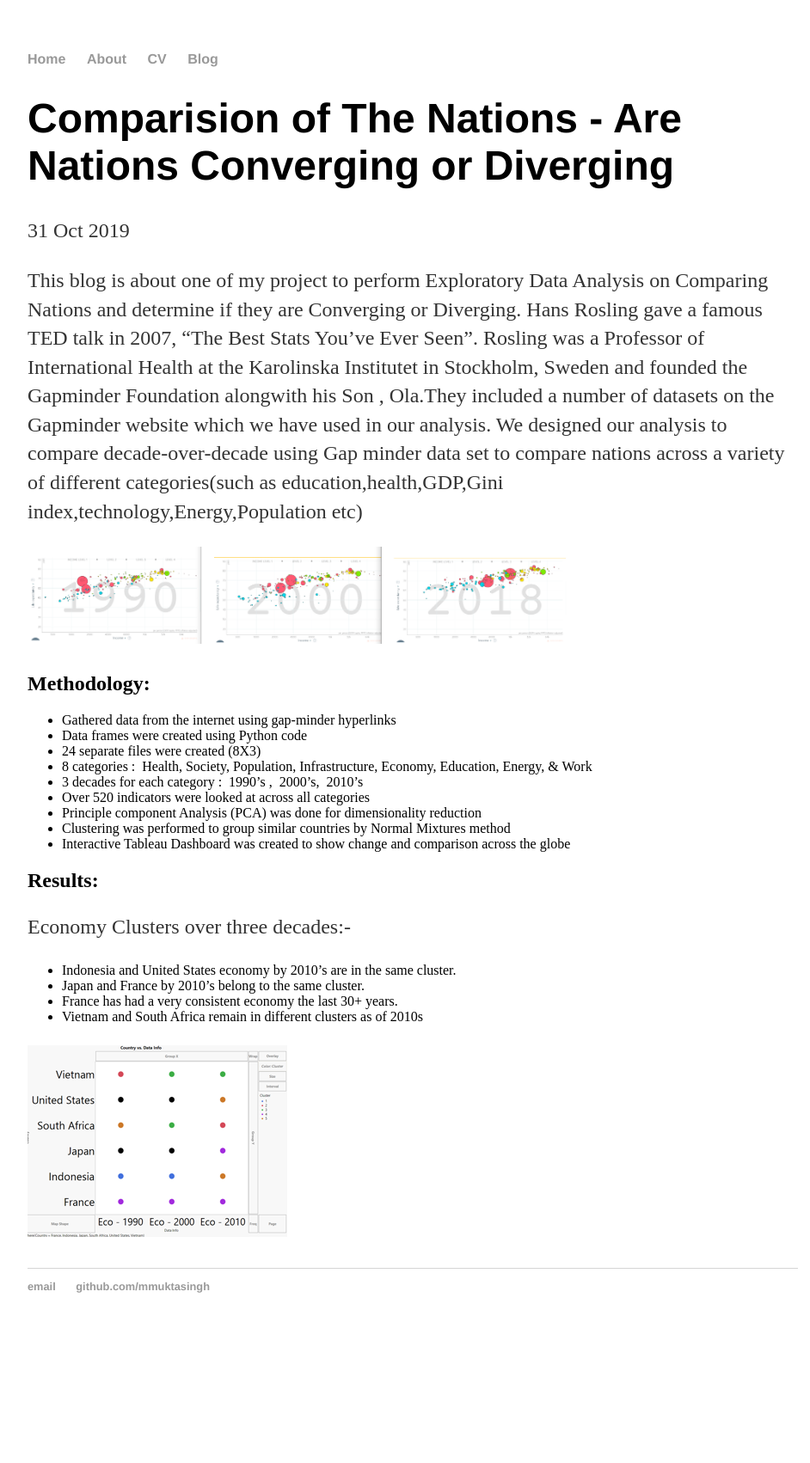
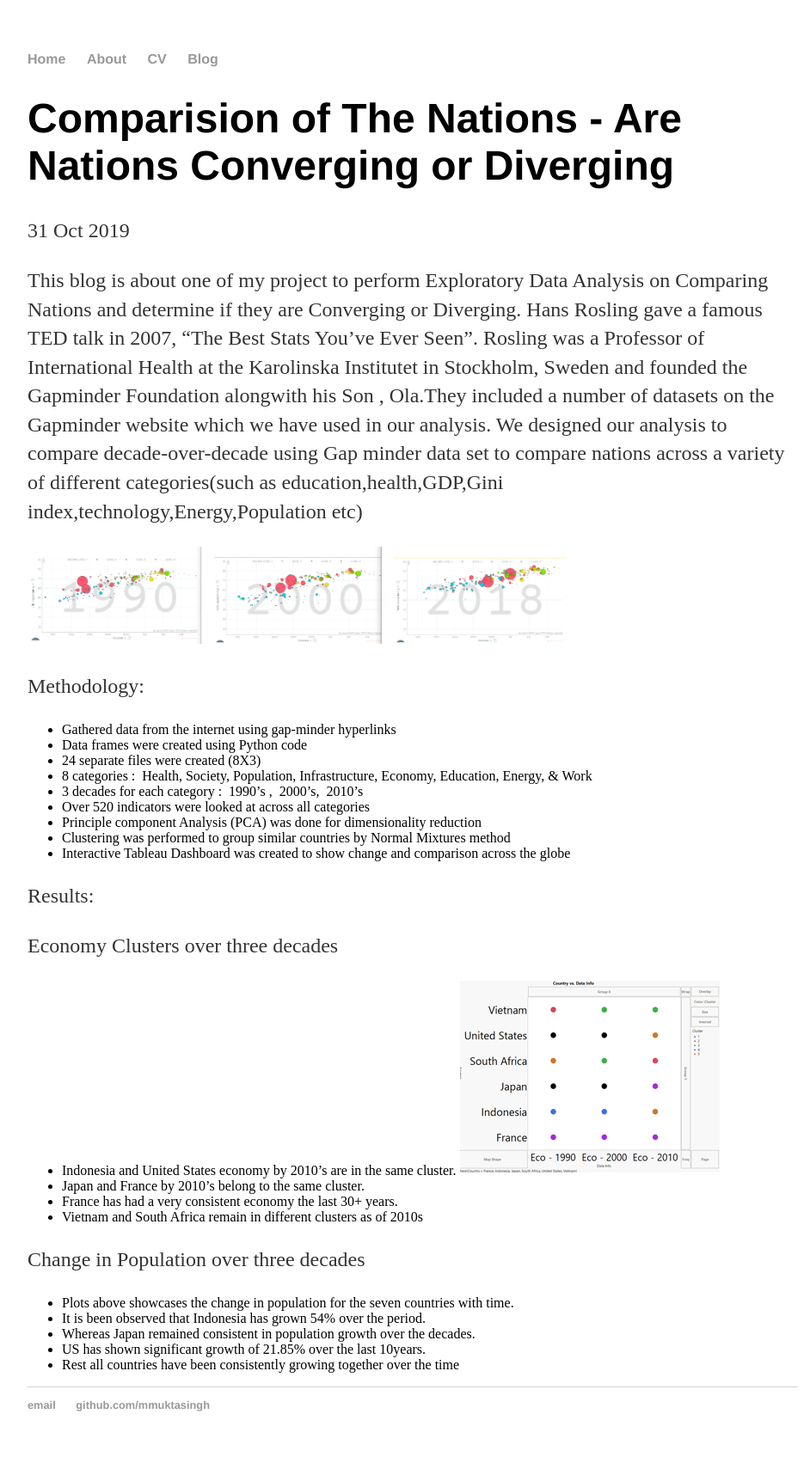
Before and after one commit to mmuktasingh/mmuktasingh.github.io, a Jekyll site: the page built from _posts/2019-10-31-Nation-comparison.md, in a window 1280 px wide. Shown: the whole page at 86% size, without its empty margins (160-1102 px from the left). Built offline with Jekyll 4.4.1, drawn with Linux system fonts in a browser that asks for light colours; before the commit the page ends 1564 px from its top, so only the background shows below that.

Commit message:
Update 2019-10-31-Nation-comparison.md

```diff
--- a/_posts/2019-10-31-Nation-comparison.md
+++ b/_posts/2019-10-31-Nation-comparison.md
@@ -12,7 +12,7 @@ We designed our analysis to compare decade-over-decade using Gap minder data set
 
 
 Methodology:
----------------------------------------------------------------------------------------------------------
+
 - Gathered data from the internet using gap-minder hyperlinks
 - Data frames were created using Python code
 - 24 separate files were created (8X3)
@@ -25,12 +25,20 @@ Methodology:
 
 
 Results:
----------------------------------------------------------------------------------------------------------
 
-Economy Clusters over three decades:-
-- Indonesia and United States economy by 2010's are in the same cluster.
+Economy Clusters over three decades
+
+- Indonesia and United States economy by 2010's are in the same cluster.      ![test image size](https://github.com/mmuktasingh/mmuktasingh.github.io/blob/master/images/Economy_cluster.PNG?raw=true)
 - Japan and France by 2010's belong to the same cluster.
 - France has had a very consistent economy the last 30+ years.
 - Vietnam and South Africa remain in different clusters as of 2010s
 
-![test image size](https://github.com/mmuktasingh/mmuktasingh.github.io/blob/master/images/Economy_cluster.PNG?raw=true)
+
+
+Change in Population over three decades
+
+- Plots above showcases the change in population for the seven countries with time.
+- It is been observed that Indonesia has grown 54% over the period.
+- Whereas Japan remained consistent in population growth over the decades.
+- US has shown significant growth of 21.85% over the last 10years.
+- Rest all countries have been consistently growing together over the time
```
